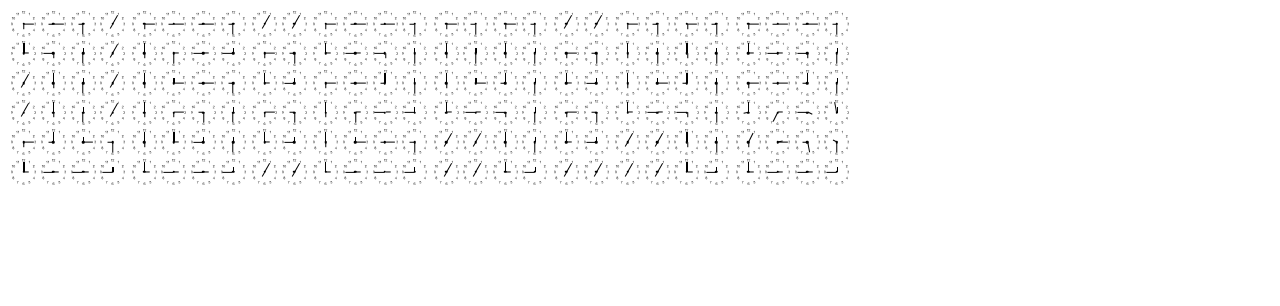
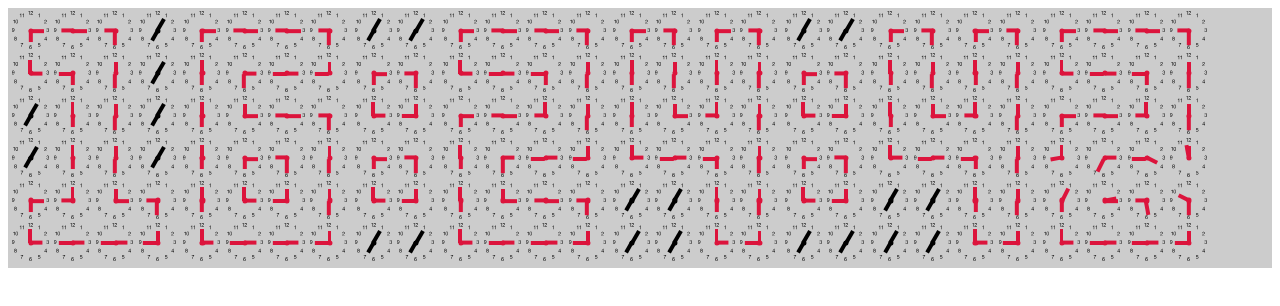
Before and after one commit to Skario37/DigitalClock, a plain HTML site: page index.html in a window 1280 px wide. Drawn offline with Linux system fonts and the light colour scheme.

Commit message:
Better visualisation.

```diff
--- a/SubClock.js
+++ b/SubClock.js
@@ -24,11 +24,20 @@ class SubClock {
   }
 
   update = (h, m) => {
+    if (h === 7 && m === 5) {
+      this._hours.classList.remove("active");
+      this._minutes.classList.remove("active");
+      this._container.classList.remove("active");
+    } else if (this._h === 7 && this._m === 5 && (h !== this._h || m !== this._m)) {
+      this._hours.classList.add("active");
+      this._minutes.classList.add("active");
+      this._container.classList.add("active");
+    }
     if (h && h !== this._h) {
-      const h_duration = 0.5;
+      // const h_duration = 0.5;
       if (h < this._h) this._h_iteration++;
       this._h = h;
-      this._hours.style.transitionDuration = `${h_duration}s`;
+      // this._hours.style.transitionDuration = `${h_duration}s`;
       this._hours.style.transform = `rotateZ(${this._h*30+360*this._h_iteration}deg)`;
     }
 
@@ -36,7 +45,7 @@ class SubClock {
       const m_duration = 0.5;
       if (m < this._m) this._m_iteration++;
       this._m = m;
-      this._minutes.style.transitionDuration = `${m_duration}s`;
+      // this._minutes.style.transitionDuration = `${m_duration}s`;
       this._minutes.style.transform = `rotateZ(${this._m*6+360*this._m_iteration}deg)`;
     }
   }
--- a/index.css
+++ b/index.css
@@ -1,6 +1,12 @@
+* {
+  transition-property: all;
+  transition-duration: 0.5s;
+}
+
 #Clock {
   width: 100%;
   height: 100%;
+  background-color: #ccc;
 }
 
 #Clock > * {
@@ -12,9 +18,9 @@ table {
 }
 
 .clock {
-  background: #fff url(ios_clock.svg) no-repeat center;
-  height: 2vw;
-  width: 2vw;
+  background: url(ios_clock.svg) no-repeat center;
+  height: 3vw;
+  width: 3vw;
   position: relative;
 }
 
@@ -23,12 +29,12 @@ table {
   border-radius: 50%;
   content: "";
   position: absolute;
-  left: 50%;
-  top: 50%;
   transform: translate(-50%, -50%);
-  width: 10%;
-  height: 10%;
+  width: 0.4vw;
+  height: 0.4vw;
   z-index: 10;
+  top: 1.55vw;
+  left: 1.55vw;
 }
 
 .minutes-container, .hours-container {
@@ -40,21 +46,25 @@ table {
 }
 
 .hours {
-  background: #000;
-  height: 20%;
-  left: 48.75%;
+  background-color: #000;
+  height: 0.9vw;
   position: absolute;
-  top: 30%;
   transform-origin: 50% 100%;
-  width: 5%;
+  width: 0.3vw;
+  top: 0.65vw;
+  left: 1.4vw;
 }
 
 .minutes {
-  background: #000;
-  height: 40%;
-  left: 48%;
+  background-color: #000;
+  height: 1.1vw;
   position: absolute;
   transform-origin: 50% 100%;
-  top: 10%;
-  width: 5%;
+  width: 0.3vw;
+  left: 1.35vw;
+  top: 0.5vw;
 }
+
+:not(.clock).active, .active:after {
+  background-color: crimson;
+}
```
